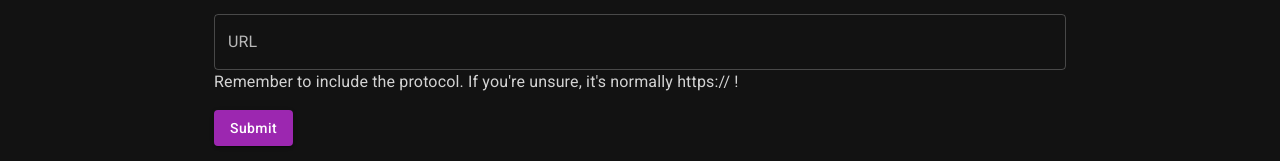
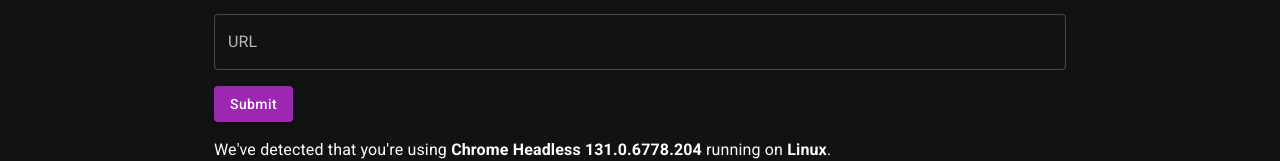
Before and after one commit to soup-bowl/whatsth.is, a React (Create React App) app: page / in a window 1280 px wide. Shown: the part 215-376 px from the top of the page. Built offline with nearby package versions, Linux system fonts and the light colour scheme; no server answers.

Commit message:
Removed protocol note - now redundant.

```diff
--- a/src/pages/home.tsx
+++ b/src/pages/home.tsx
@@ -34,7 +34,6 @@ export default function Home() {
 							variant="outlined"
 							onChange={changeForm}
 						/>
-						<Typography color="lightgrey">Remember to include the protocol. If you're unsure, it's normally https:// !</Typography>
 					</Grid>
 					<Grid item>
 						<Button type="submit" variant="contained" value="Submit">Submit</Button>
```
